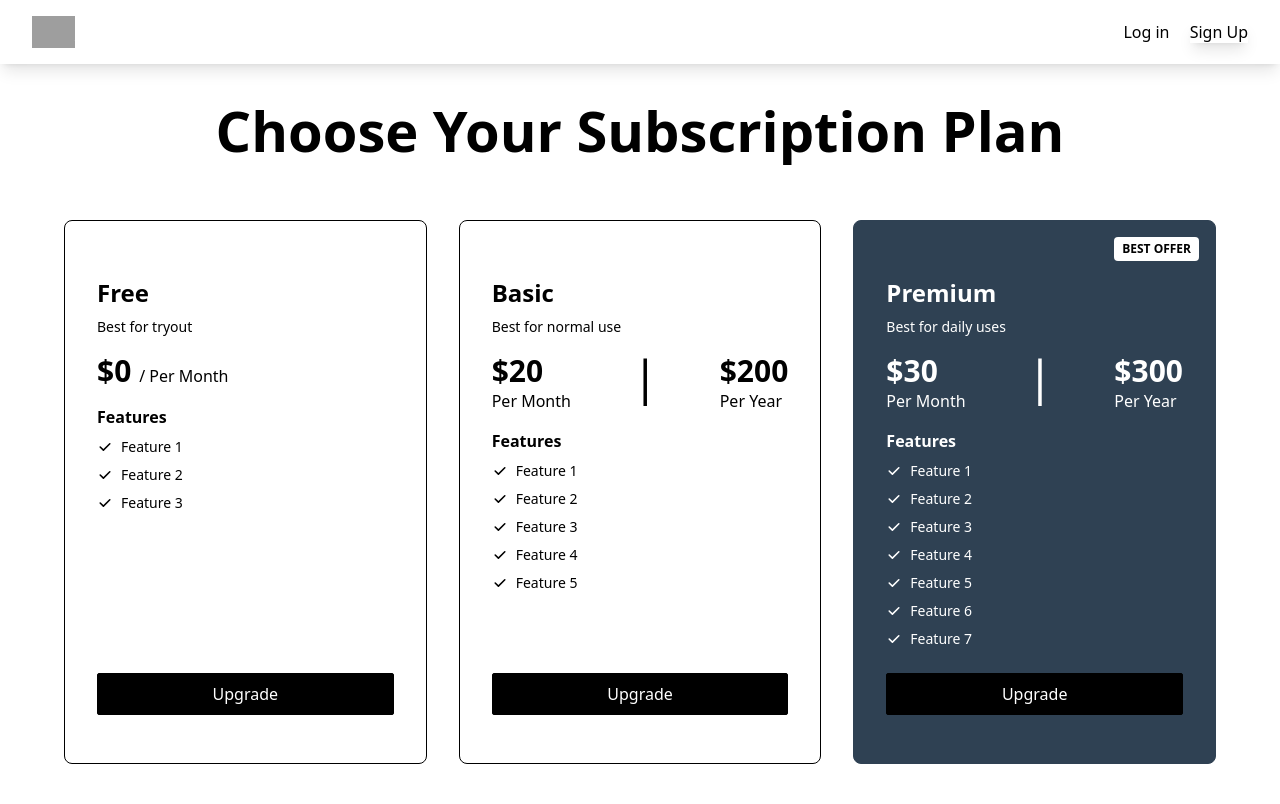
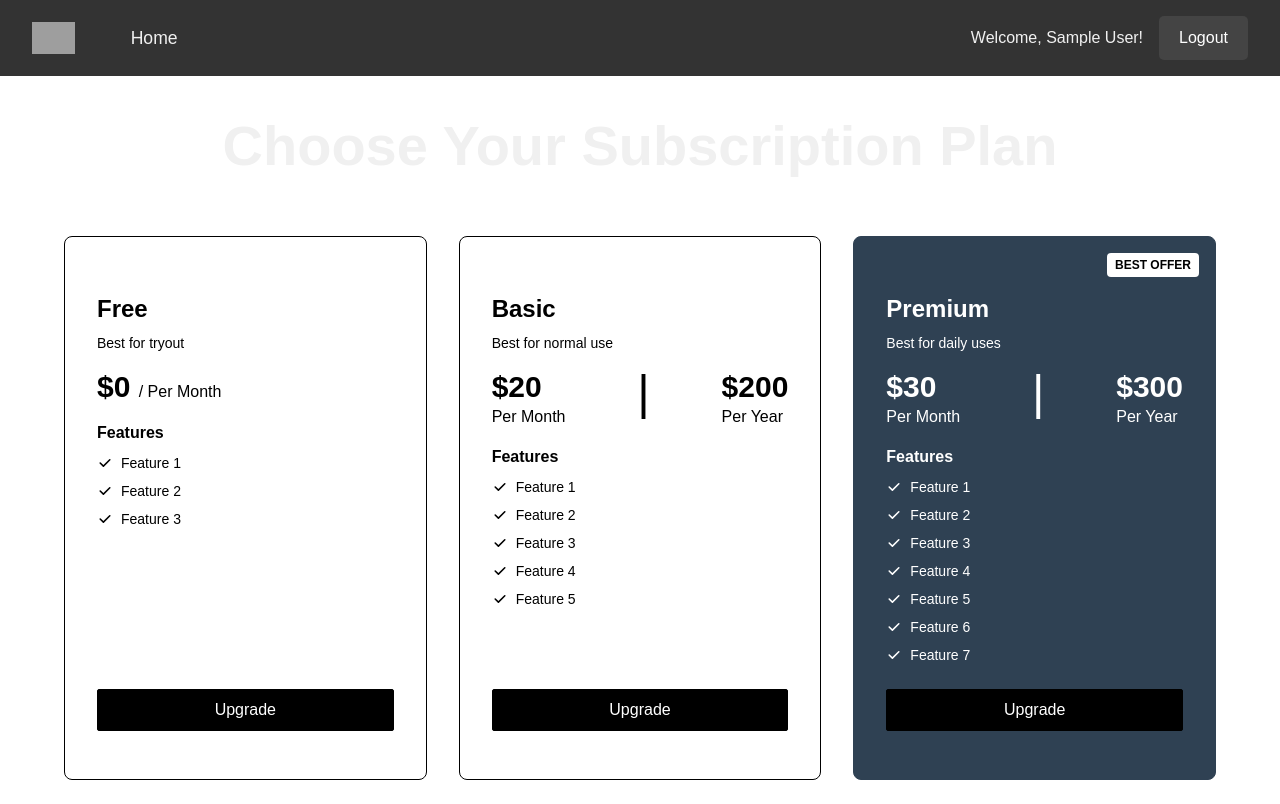
Before and after one commit to Baibhav-SWE/CoatingToolV3, a Flask app: page /subscription in a window 1280 px wide. Before the commit the page ends 764 px from the top, so only its background shows below. Run offline with Flask 3, Linux system fonts and the light colour scheme; the visitor is signed in with stand-in values (Sample User, id 1); a database or web service that is not in the repository returns one stand-in record (values such as "Sample title"); some web fonts are replaced; grey boxes are pictures that could not be loaded.

Commit message:
updated navbar for subscription page

```diff
--- a/static/css/index.css
+++ b/static/css/index.css
@@ -709,6 +709,11 @@ label {
     unicode-bidi: isolate;
 }
 
+.div-subscription {
+    /* background: #0A2540;
+    height: 100vh; */
+}
+
 .footer {
     background-color: black;
     color: white;
--- a/templates/layout/auth/menu-list.html
+++ b/templates/layout/auth/menu-list.html
@@ -62,7 +62,9 @@
 <a class="menu-item" href="/">New Design</a>
 {% endif %}
 
+{% if request.path not in [url_for('app.subscription'), url_for('app.public_designs')] %}
 <a class="menu-item" href="/help">Help</a>
+{% endif %}
 
 {% if request.path == url_for('app.materials') %}
 <a class="menu-item" href="/static/Documentation.pdf" download="Documentation.pdf">Documentation</a>
--- a/templates/pages/subscription.html
+++ b/templates/pages/subscription.html
@@ -1,4 +1,4 @@
-{% extends 'layout/layout.html' %}
+{% extends 'layout/auth/layout.html' %}
 
 {% block head %}
 <title>Subscription - AW SpectraCoat™ Studio</title>
@@ -6,11 +6,11 @@
 
 {% block styles %}
 {{super()}}
-<!-- <link rel="stylesheet" href="{{ url_for('static', filename='css/material.css') }}"> -->
+<link rel="stylesheet" href="{{ url_for('static', filename='css/index.css') }}">
 {% endblock styles %}
 
 {% block body %}
-<div class="w-full flex flex-col">
+<div class="div-subscription w-full flex flex-col pt-20">
   <div class="my-6 text-center">
     <h1 class="text-[3.5rem] font-bold shadow-black/40 m-0">
       Choose Your Subscription Plan
```
